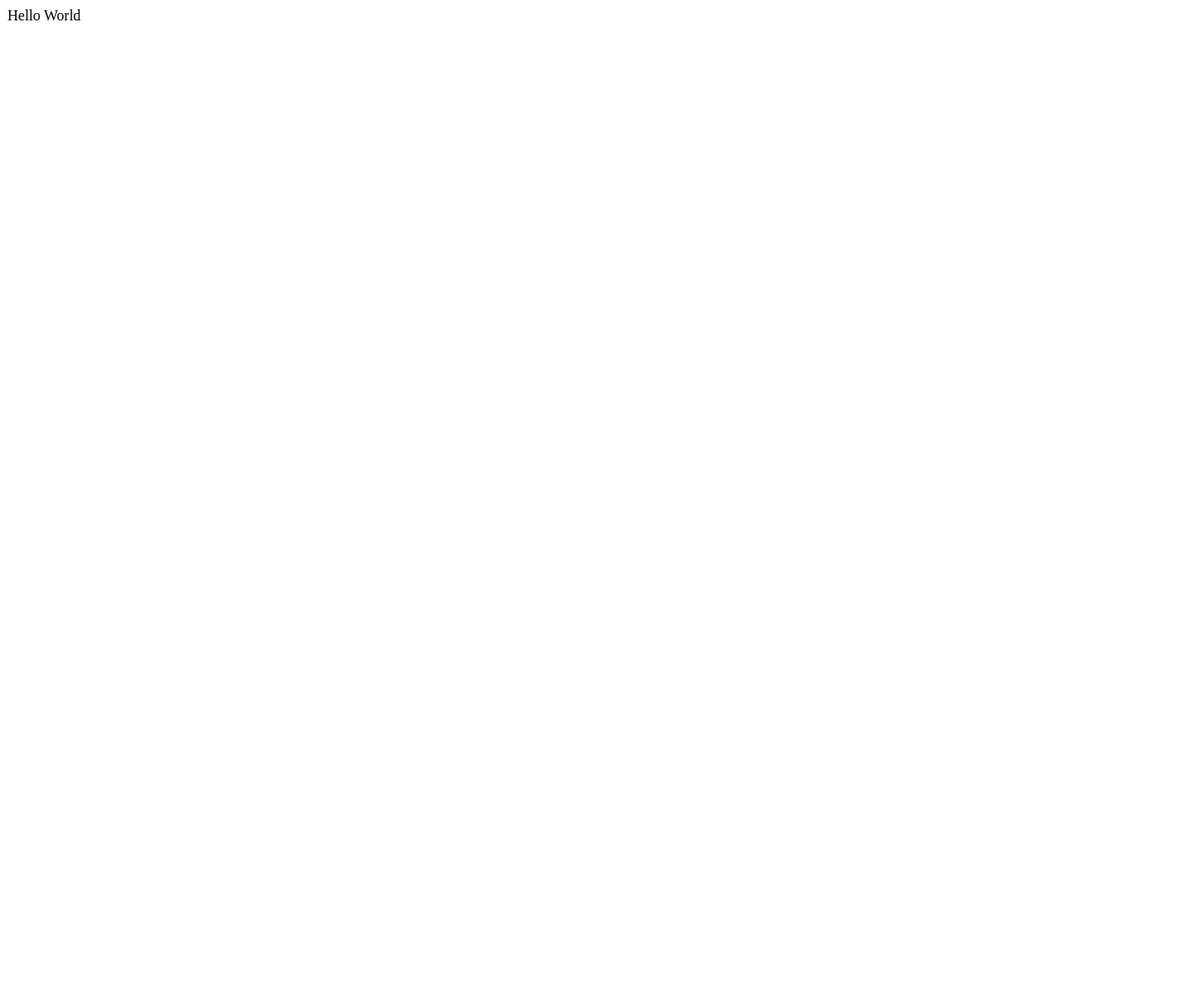
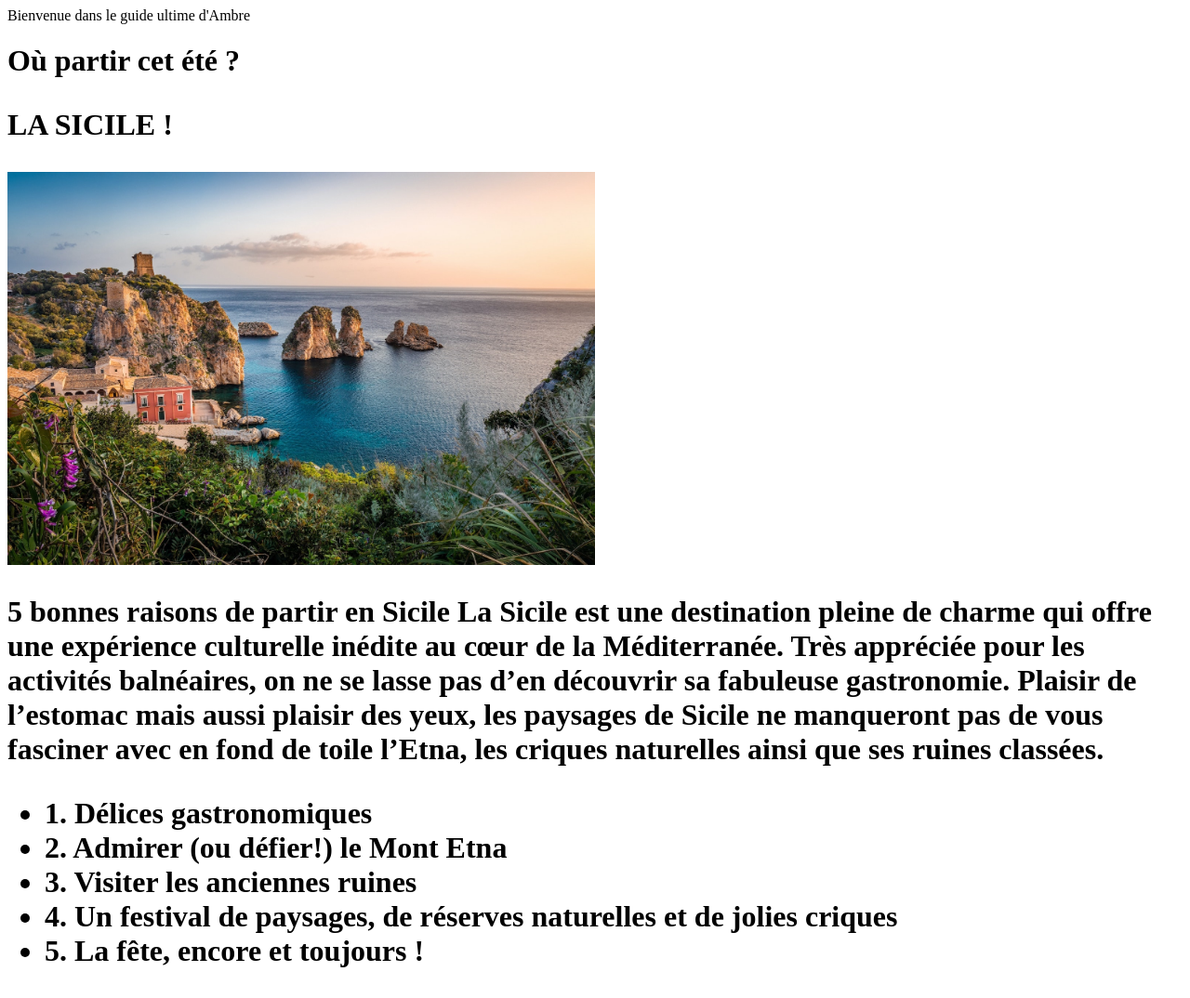
Before and after one commit to ambrelp/cours-2023, a plain HTML site: page Code - Cours 1/index.html in a window 1280 px wide. Shown: the whole page at 93% size. Before the commit the page ends 800 px from the top, so only its background shows below. Drawn offline with Linux system fonts and the light colour scheme.

Commit message:
La Sicile par Ambre

```diff
--- a/Code - Cours 1/index.html
+++ b/Code - Cours 1/index.html
@@ -1 +1,28 @@
-Hello World
+Bienvenue dans le guide ultime d'Ambre
+<!DOCTYPE html>
+<html>
+<head>
+  <title> </title>
+  <meta charset="utf-8"/>
+  <link rel="stylesheet" type="text/css" href="main.css">
+</head>
+<body>
+  <h1>Où partir cet été ?
+</html>
+<a href="https://www.routard.com/guide/code_dest/sicile.htm" target="_blank">
+</a><p>
+LA SICILE !
+</p>
+<img width="50%" src="sicile.jpeg" alt="Sicile">
+<p>
+5 bonnes raisons de partir en Sicile
+
+La Sicile est une destination pleine de charme qui offre une expérience culturelle inédite au cœur de la Méditerranée. Très appréciée pour les activités balnéaires, on ne se lasse pas d’en découvrir sa fabuleuse gastronomie. Plaisir de l’estomac mais aussi plaisir des yeux, les paysages de Sicile ne manqueront pas de vous fasciner avec en fond de toile l’Etna, les criques naturelles ainsi que ses ruines classées.
+</p>
+  <ul>
+      <li>1. Délices gastronomiques </li>
+      <li>2. Admirer (ou défier!) le Mont Etna</li>
+      <li>3. Visiter les anciennes ruines </li>
+      <li>4. Un festival de paysages, de réserves naturelles et de jolies criques </li>
+      <li>5. La fête, encore et toujours ! </li>
+    </ul>
```
Also changed, not shown: Code - Cours 1/sicile.jpeg (added).
